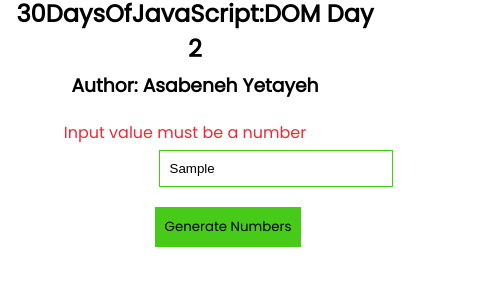
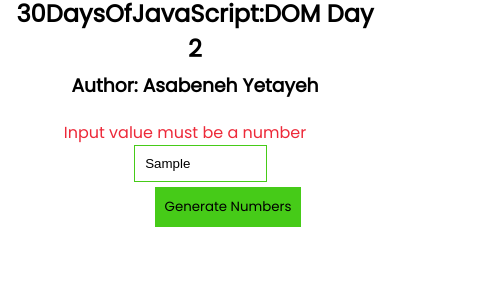
Before and after one commit to akerele180/Random-Number-Generator, a plain HTML site: page index.html in a window 390 px wide. Both pictures are taken after typing "Sample" into the empty fields and a click on the button "Generate Numbers". Shown: the part 65-350 px from the top of the page, 493 px wide, since content can reach past the window. Drawn offline with Linux system fonts and the light colour scheme.

Commit message:
Add files via upload

```diff
--- a/script.js
+++ b/script.js
@@ -3,7 +3,7 @@ let input = document.querySelector('input');
 let button = document.querySelector('button');
 
 // ----------------------STYLING OF THE PAGE WITH JS---------------------- //
-document.querySelector('.wrapper').style.cssText = 'width: 70vw; margin: 0 auto; \
+document.querySelector('.wrapper').style.cssText = 'margin: 0 auto; \
 display: grid; grid-template-columns: repeat(9, 1fr)'
 document.body.style.cssText = 'text-align: center; font-family: poppins';
 document.getElementById('header').style.cssText = 'color: #46cb18; margin: 2px'
@@ -14,7 +14,8 @@ document.getElementsByTagName('h3')[0].style.cssText = 'margin: 5px auto 20px'
 // create a function that determines the random length of random numbers to be displayed
 button.addEventListener('click', function() {
     let inputValue = input.value;
-    document.querySelector('.wrapper').innerHTML = '';
+    document.querySelector('.wrapper').innerHTML = ''; //Clears the entire container displaying the numbers.
+    inputValue.textContent = ''; //Clears the input field
     document.getElementById('alert').style.cssText = 'color: #ED2939; margin-bottom: 0; margin-right: 20px;'
     if(inputValue.length === 0){
         document.getElementById('alert').textContent = 'Enter number value on the input field to generate numbers'
--- a/style.css
+++ b/style.css
@@ -31,3 +31,18 @@ button{
     outline: none;
     cursor: pointer;
 }
+@media only screen and (min-width: 769){
+    div.wrapper {
+        width: 70vw;
+    }
+}
+@media only screen and (max-width: 768px) {
+    div.form input#input {
+        width: 34vw;
+        margin: 0 0;
+        margin-left: 11px;
+    }
+    div.wrapper {
+        padding: 10px;
+    }
+}
```
